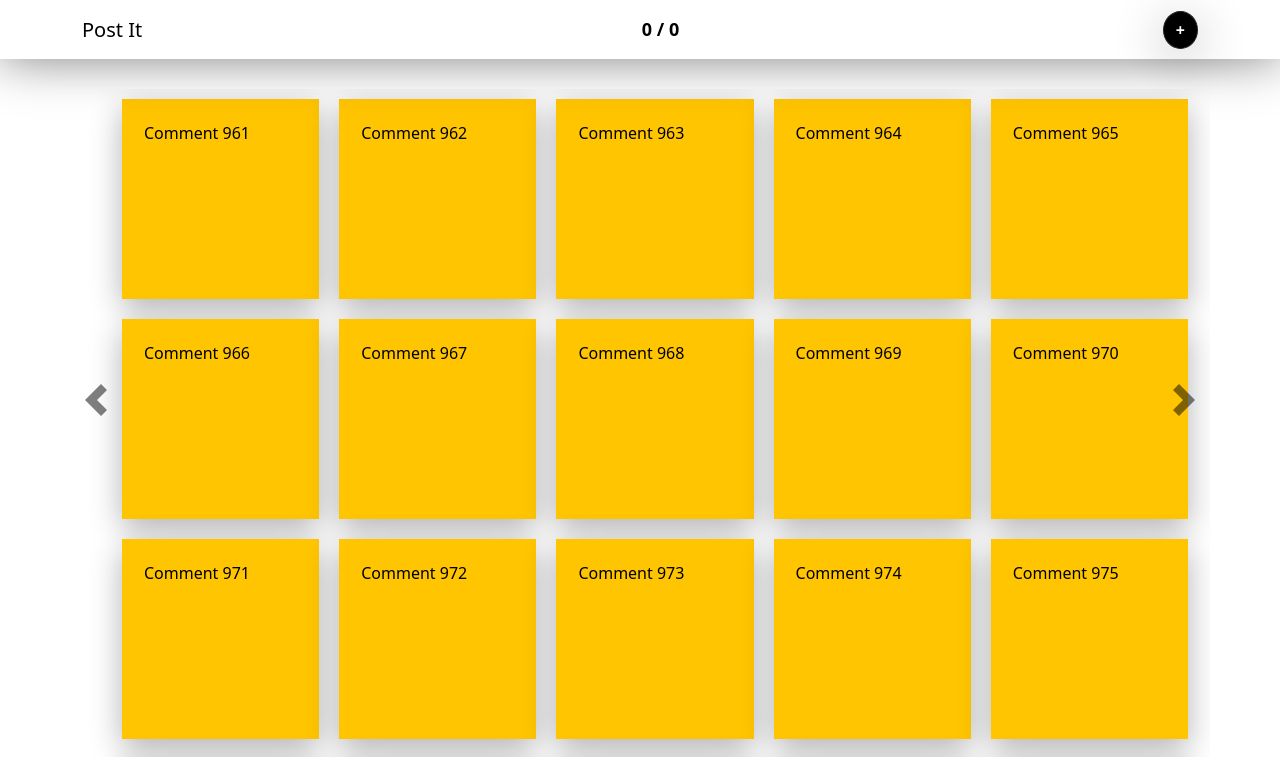
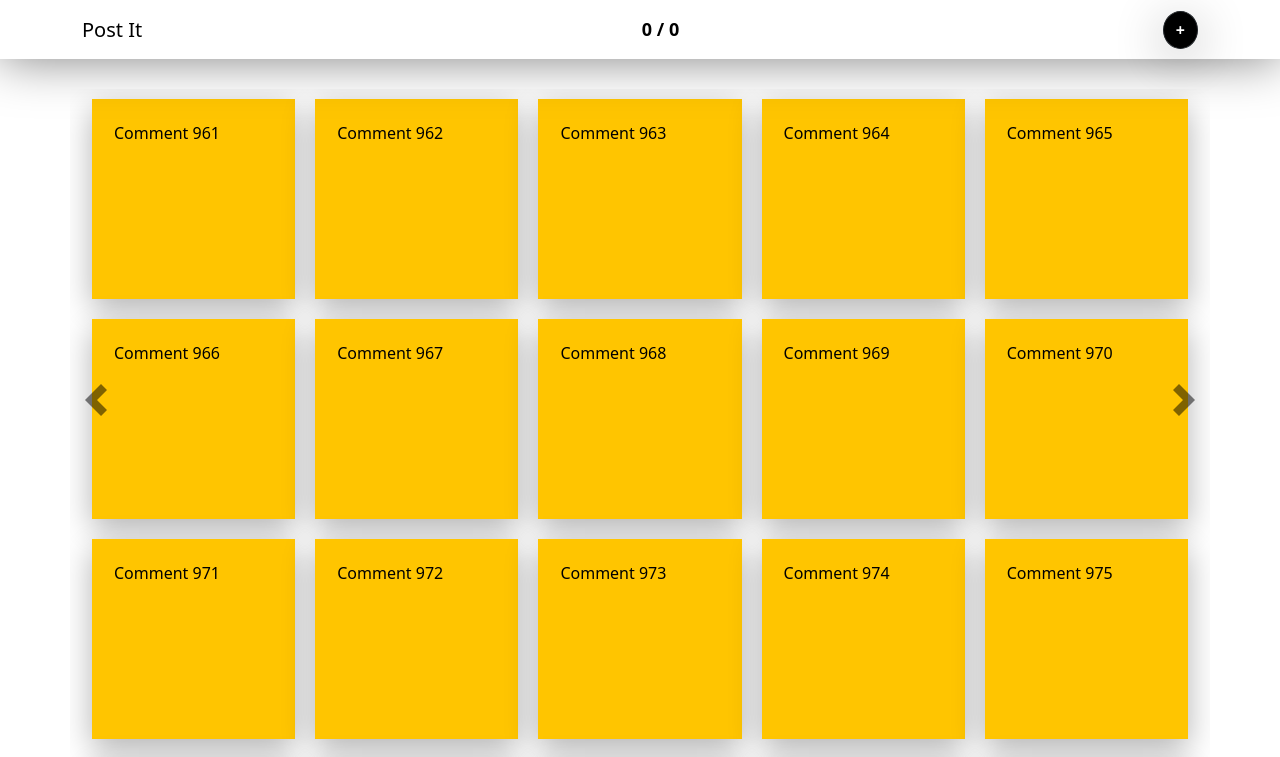
Before and after one commit to wallacez11/stick, a Vue app: page / in a window 1280 px wide. Shown: the top 757 px of the page. Built offline with nearby package versions, Linux system fonts and the light colour scheme.

Commit message:
removendo margem

```diff
--- a/src/components/AppBody.vue
+++ b/src/components/AppBody.vue
@@ -207,7 +207,6 @@ export default {
   background-color: black;
 }
 .textContainer {
-  margin-left: 30px;
   display: flex;
   flex-wrap: wrap;
 }
```
